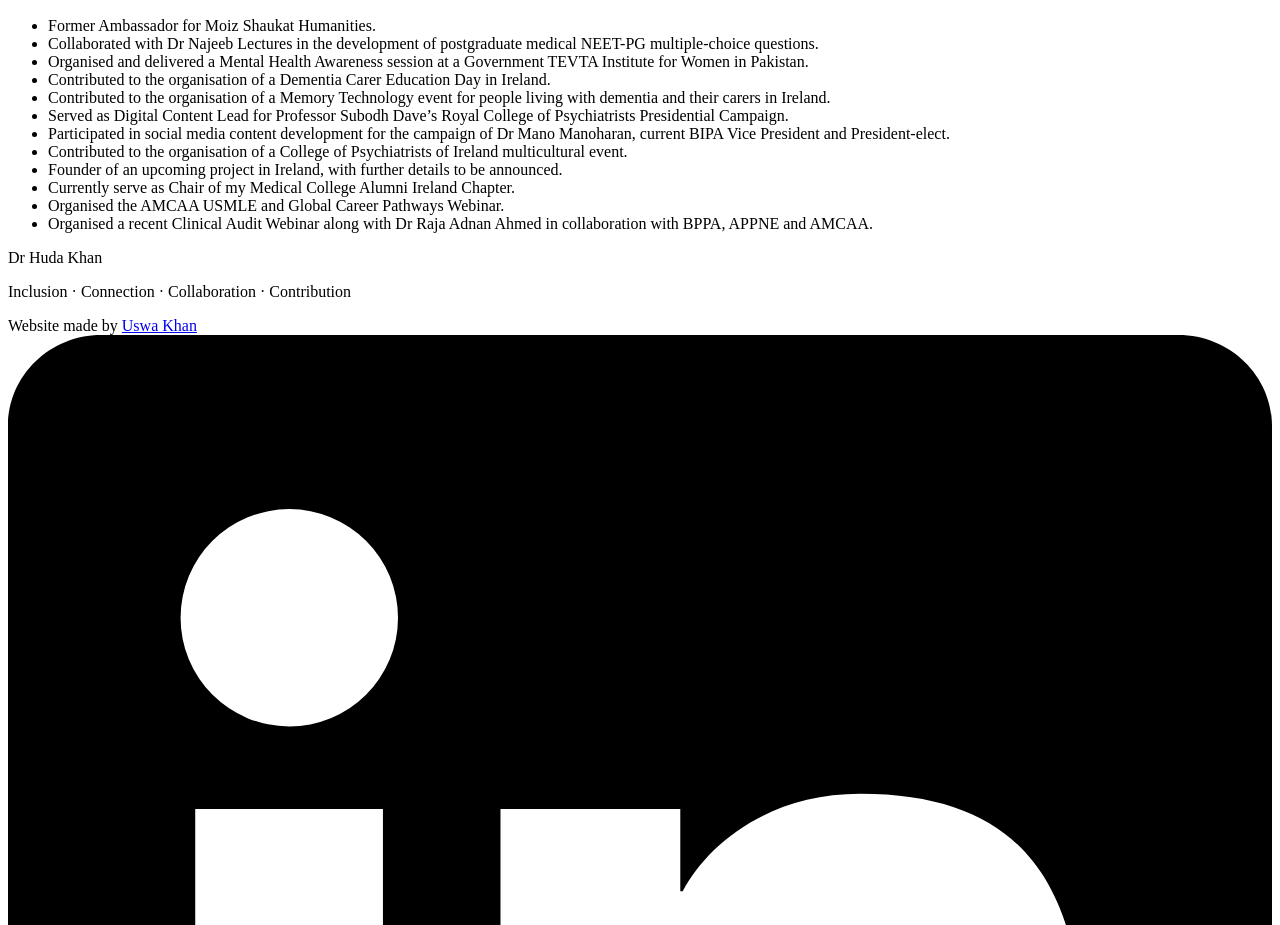
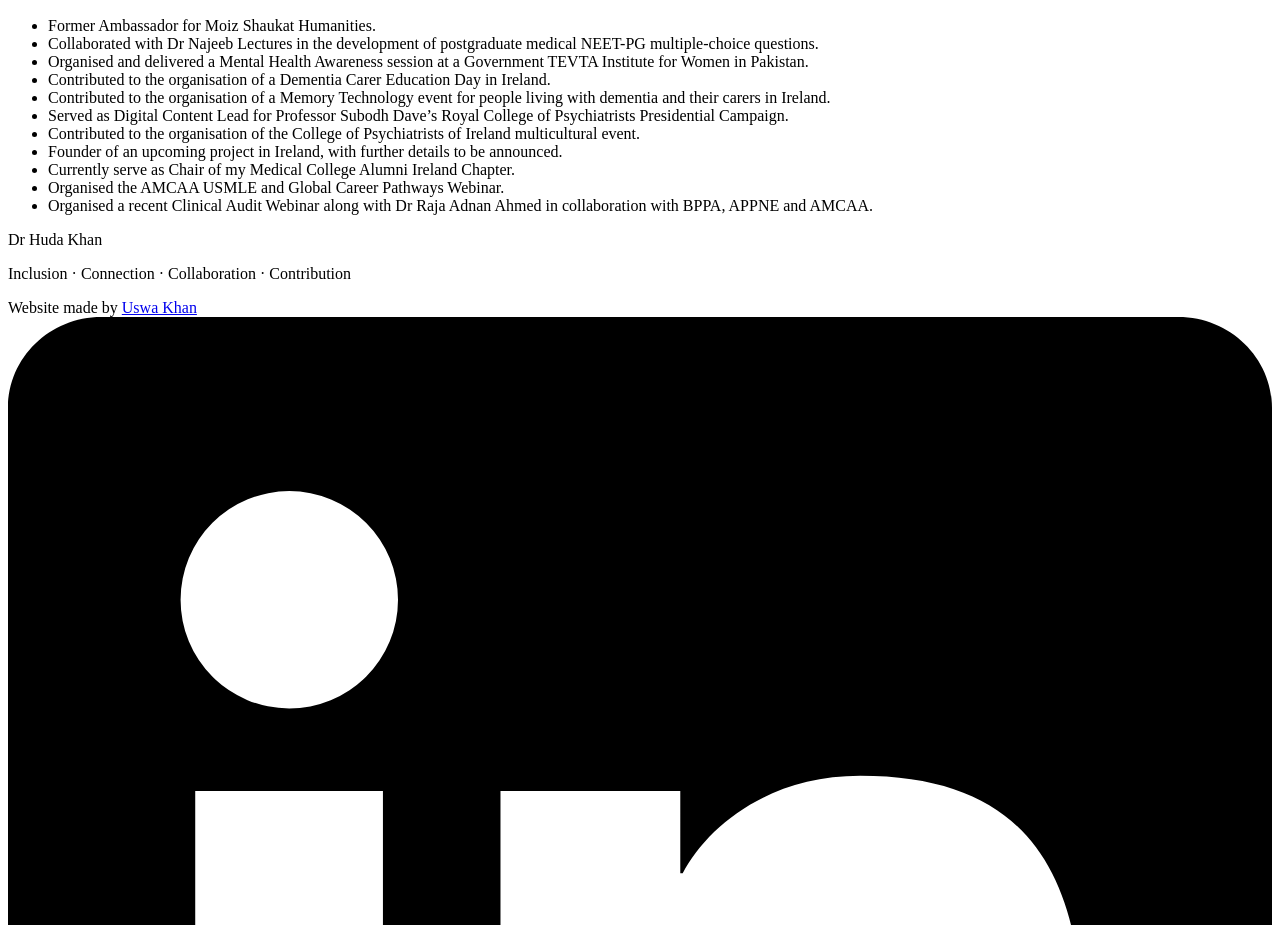
Before and after one commit to uswakhan12/Huda-Khan-portfolio, a React (Vite) app: page /about in a window 1280 px wide. Shown: the part 845-1770 px from the top of the page. Built offline with nearby package versions, Linux system fonts and the light colour scheme; the HTML template or start-up script is replaced by a standard one.

Commit message:
editing about info

```diff
--- a/src/manifesto.js
+++ b/src/manifesto.js
@@ -230,8 +230,7 @@ export const manifesto = {
     'Contributed to the organisation of a Dementia Carer Education Day in Ireland.',
     'Contributed to the organisation of a Memory Technology event for people living with dementia and their carers in Ireland.',
     'Served as Digital Content Lead for Professor Subodh Dave’s Royal College of Psychiatrists Presidential Campaign.',
-    'Participated in social media content development for the campaign of Dr Mano Manoharan, current BIPA Vice President and President-elect.',
-    'Contributed to the organisation of a College of Psychiatrists of Ireland multicultural event.',
+    'Contributed to the organisation of the College of Psychiatrists of Ireland multicultural event.',
     'Founder of an upcoming project in Ireland, with further details to be announced.',
     'Currently serve as Chair of my Medical College Alumni Ireland Chapter.',
     'Organised the AMCAA USMLE and Global Career Pathways Webinar.',
```
